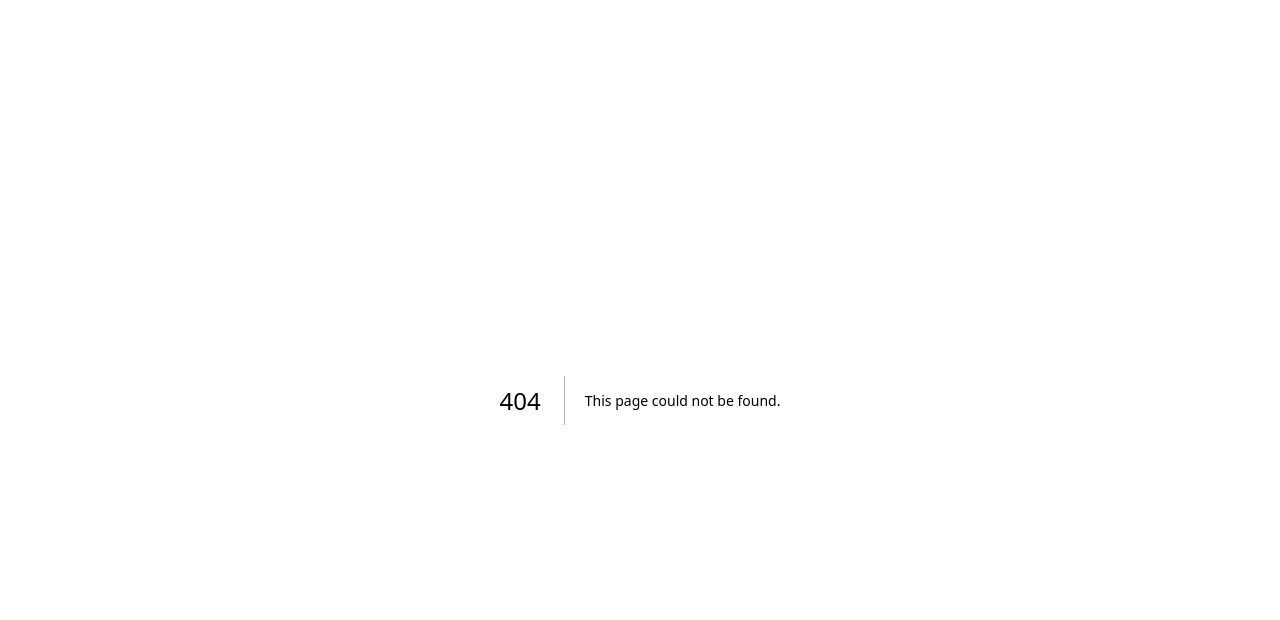
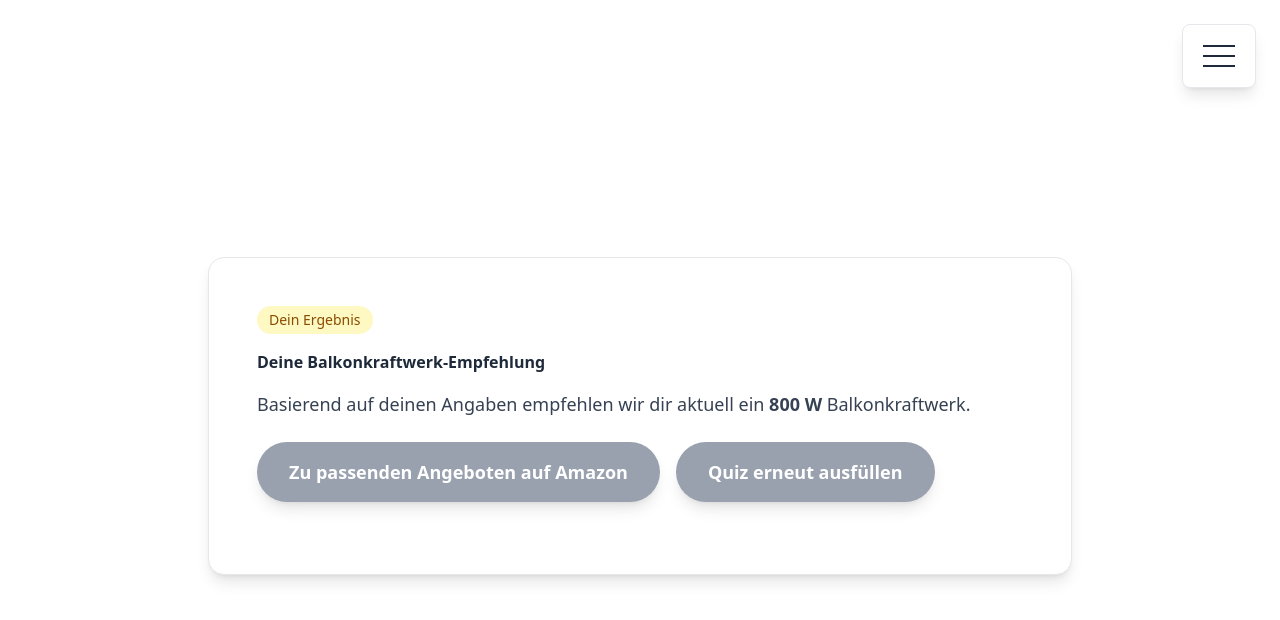
Before and after one commit to feydernoah/SolaCheck, a Next.js app: page /solacheck/ergebnis in a window 1280 px wide. Before the commit this address had no page. Shown: the top 620 px of the page. Built offline with nearby package versions, Linux system fonts and the light colour scheme.

Commit message:
Ergebnis-Seite und Amazon-Link-Feature

```diff
--- /dev/null
+++ b/src/app/ergebnis/page.tsx
@@ -0,0 +1,75 @@
+"use client";
+
+import Link from "next/link";
+import { useSearchParams } from "next/navigation";
+import { BurgerMenu } from "@/components/BurgerMenu";
+import { Card } from "@/components/ui/Card";
+import { Button } from "@/components/ui/Button";
+import { buildAmazonLink } from "@/utils/amazonLink";
+
+export default function ErgebnisPage() {
+  const searchParams = useSearchParams();
+  const budgetFromUrl = searchParams.get("budget");
+  const recommendedPower = 800; // Dummy-Wert
+  const amazonLink = buildAmazonLink(recommendedPower, budgetFromUrl ?? undefined);
+  return (
+    <div className="min-h-screen bg-white relative overflow-hidden p-4">
+      {/* Burger Menu */}
+      <BurgerMenu showHome showQuiz />
+
+      {/* Main Content */}
+      <div className="flex items-center justify-center min-h-screen">
+        <div className="w-full max-w-4xl px-4">
+          <Card padding="lg" className="animate-fade-in">
+            {/* Titel */}
+            <div className="mb-4 flex justify-between items-center">
+              <span className="inline-block bg-yellow-100 text-yellow-800 text-sm font-medium px-3 py-1 rounded-full">
+                Dein Ergebnis
+              </span>
+            </div>
+
+            {/* Überschrift */}
+            <h1 className="text-heading-2 md:text-heading-1 font-bold text-gray-800 mb-4">
+              Deine Balkonkraftwerk-Empfehlung
+            </h1>
+
+            {/* Kurze Zusammenfassung */}
+            <p className="text-base sm:text-lg text-gray-700 mb-6">
+              Basierend auf deinen Angaben empfehlen wir dir aktuell ein{" "}
+              <span className="font-semibold">{recommendedPower} W</span>{" "}
+              Balkonkraftwerk.
+            </p>
+
+            {/* Amazon-Button */}
+            <div className="flex flex-col sm:flex-row gap-3 sm:gap-4 mb-6">
+              <a
+                href={amazonLink}
+                target="_blank"
+                rel="noopener noreferrer"
+                className="w-full sm:w-auto"
+              >
+                <Button
+                  variant="primary"
+                  size="lg"
+                  className="w-full sm:w-auto"
+                >
+                  Zu passenden Angeboten auf Amazon
+                </Button>
+              </a>
+
+              <Link href="/quiz" className="w-full sm:w-auto">
+                <Button
+                  variant="secondary"
+                  size="lg"
+                  className="w-full sm:w-auto"
+                >
+                  Quiz erneut ausfüllen
+                </Button>
+              </Link>
+            </div>
+          </Card>
+        </div>
+      </div>
+    </div>
+  );
+}
--- a/src/app/quiz/page.tsx
+++ b/src/app/quiz/page.tsx
@@ -1,6 +1,7 @@
 "use client";
 
 import { useCallback } from "react";
+import { useRouter } from "next/navigation";
 import { Button } from "@/components/ui/Button";
 import { Card } from "@/components/ui/Card";
 import { OptionTile } from "@/components/ui/OptionTile";
@@ -308,7 +309,7 @@ export default function Home() {
     updateAnswer,
     resetProgress
   } = useQuizProgress();
-
+  const router = useRouter();
   const handleNext = () => {
     let nextQuestion = currentQuestion + 1;
     while (nextQuestion < questions.length && !isQuestionVisible(questions[nextQuestion], answers)) {
@@ -526,7 +527,14 @@ export default function Home() {
 
               {currentQuestion === questions.length - 1 ? (
                 <Button
-                  onClick={() => alert('Fragebogen abgeschlossen! Antworten: ' + JSON.stringify(answers, null, 2))}
+                  onClick={() => {
+                    const budgetAnswer = answers[11] as string | undefined;
+                  if (budgetAnswer) {
+                    router.push(`/ergebnis?budget=${encodeURIComponent(budgetAnswer)}`);
+                  } else {
+                    router.push("/ergebnis");
+                  }
+                  }}
                   disabled={!isAnswered()}
                   variant="primary"
                   size="lg"
--- /dev/null
+++ b/src/utils/amazonLink.ts
@@ -0,0 +1,10 @@
+export function buildAmazonLink(powerWatt: number, budgetRaw?: string | null) {
+  const teile = [`Balkonkraftwerk`, `${powerWatt}W`, `Set`];
+  if (budgetRaw) {
+    teile.push(budgetRaw);
+  }
+
+  const query = teile.join(" ");
+
+  return `https://www.amazon.de/s?k=${encodeURIComponent(query)}`;
+}
```
Also changed, not shown: 1 other file (tests, documents, lock files or other folders).
